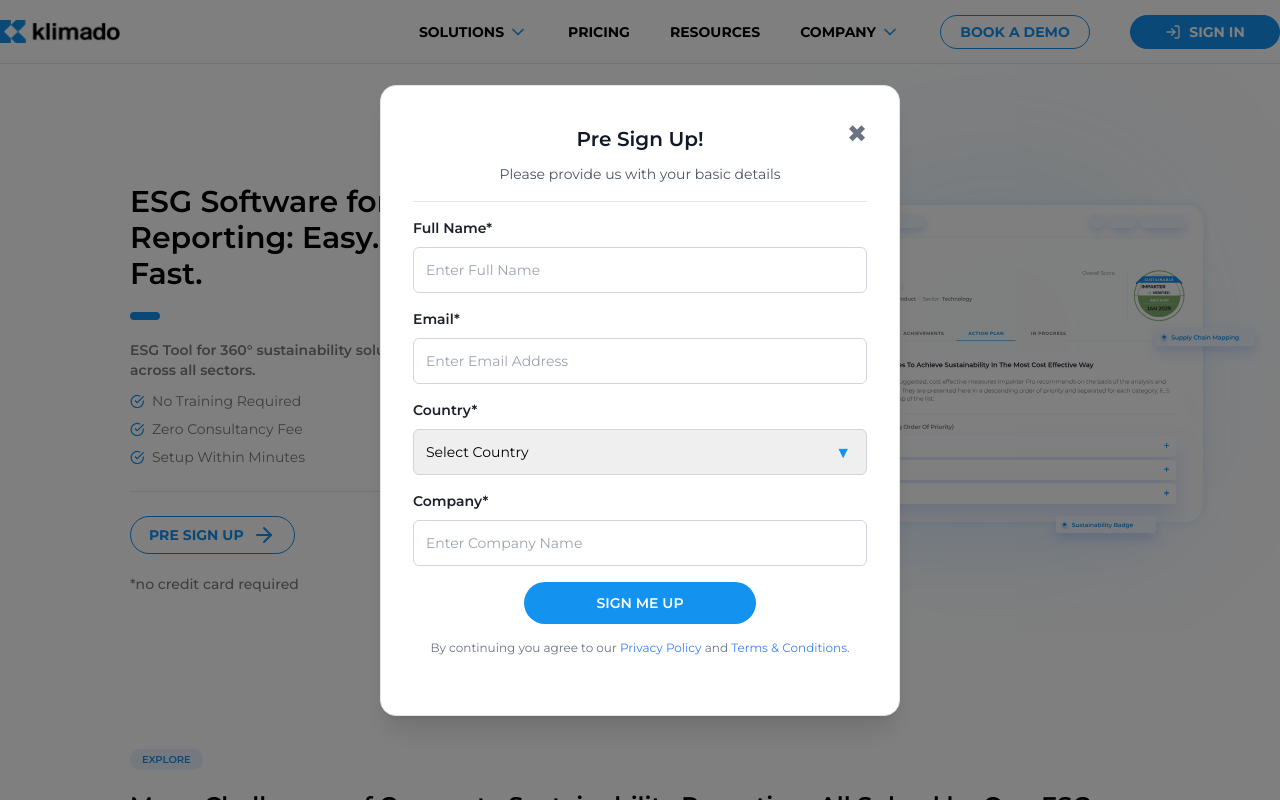
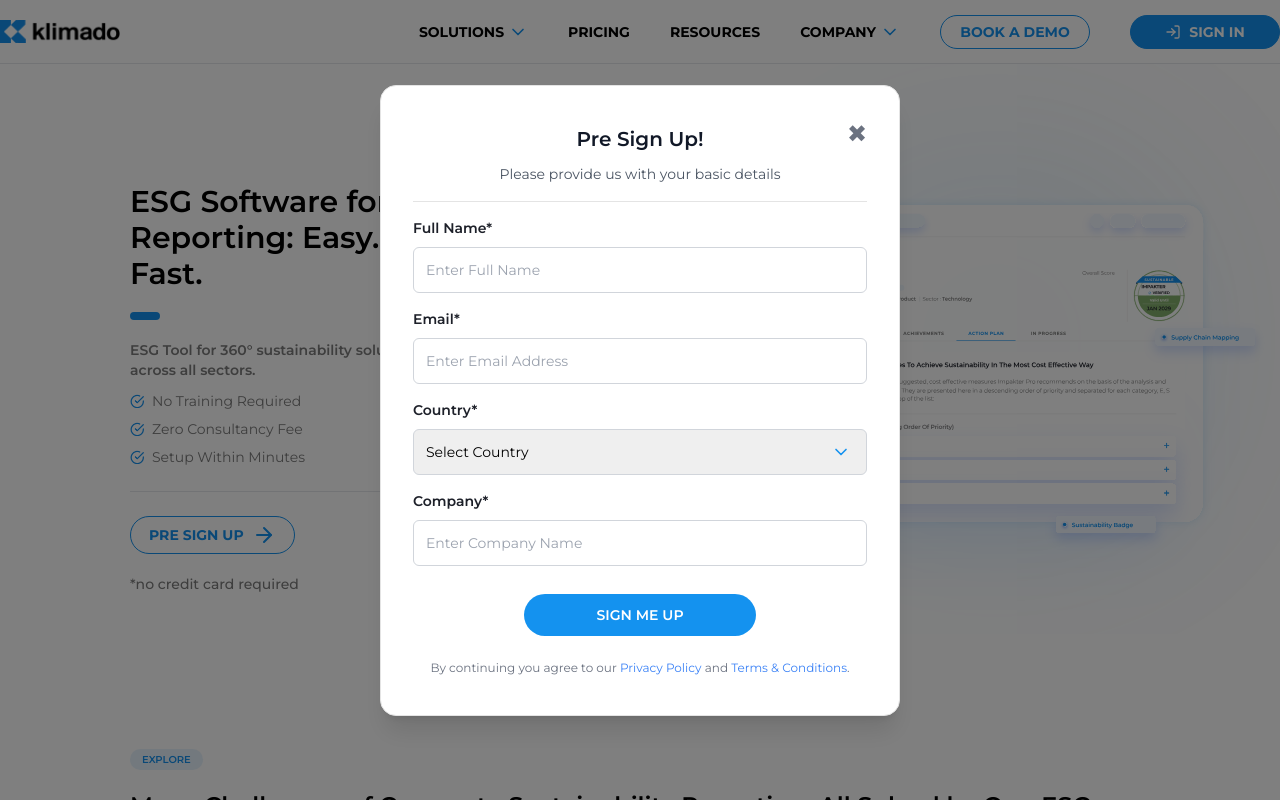
Before and after one commit to RaoAkif/Klimado, a Next.js app: page / in a window 1280 px wide. Both pictures are taken after a click on the button "SIGN IN". Shown: the top 800 px of the page. Built offline with nearby package versions, Linux system fonts and the light colour scheme.

Commit message:
Add proper padding to the modal

```diff
--- a/src/app/components/ui/Modal.tsx
+++ b/src/app/components/ui/Modal.tsx
@@ -1,4 +1,5 @@
 import { useEffect } from "react";
+import { ChevronDown } from "lucide-react"; // Import the correct dropdown icon
 
 interface ModalProps {
   onClose: () => void;
@@ -66,7 +67,7 @@
             />
           </div>
 
-          {/* Country */}
+          {/* Country Dropdown with Correct Icon */}
           <div className="flex flex-col">
             <label className="text-[14px] font-semibold text-[#1D2029] font-montserrat mb-2">
               Country*
@@ -79,10 +80,8 @@
                 <option value="">Select Country</option>
                 {/* Add country options */}
               </select>
-              {/* Dropdown Icon */}
-              <span className="absolute top-3 right-4 text-[#1492EF]">
-                ▼
-              </span>
+              {/* Updated Correct Dropdown Icon */}
+              <ChevronDown className="absolute right-4 top-1/2 transform -translate-y-1/2 text-[#1492EF] w-5 h-5" />
             </div>
           </div>
 
@@ -93,14 +92,14 @@
             </label>
             <input
               type="text"
-              className="w-full border border-gray-300 p-3 rounded-md  outline-none text-[14px] leading-[20px] font-montserrat"
+              className="w-full border border-gray-300 p-3 rounded-md focus:ring-2 focus:ring-blue-500 outline-none text-[14px] leading-[20px] font-montserrat"
               placeholder="Enter Company Name"
               required
             />
           </div>
 
           {/* Submit Button */}
-          <div className="flex justify-center">
+          <div className="flex justify-center mt-3 -mb-2">
             <button
               type="submit"
               className="w-[232px] h-[42px] bg-[#1492EF] text-white font-semibold text-[14px] leading-[20px] rounded-[32px] hover:bg-blue-700 transition flex items-center justify-center"
@@ -114,9 +113,8 @@
               SIGN ME UP
             </button>
           </div>
-
         {/* Privacy Policy */}
-        <p className="text-xs text-gray-500 text-center">
+        <p className="text-xs text-gray-500 text-center mt-4">
           By continuing you agree to our{" "}
           <a href="/privacy-policy" className="text-blue-500">Privacy Policy</a> and{" "}
           <a href="/terms" className="text-blue-500">Terms & Conditions</a>.
```
